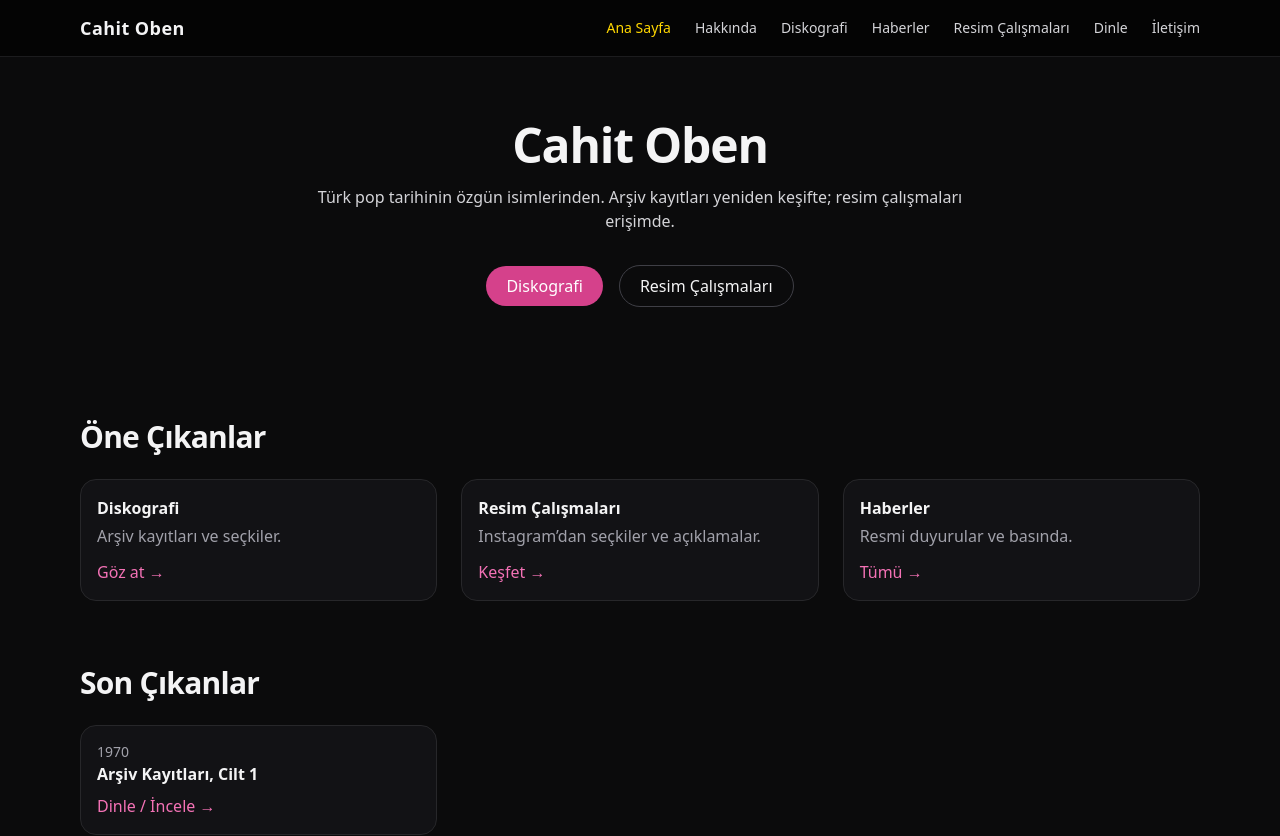
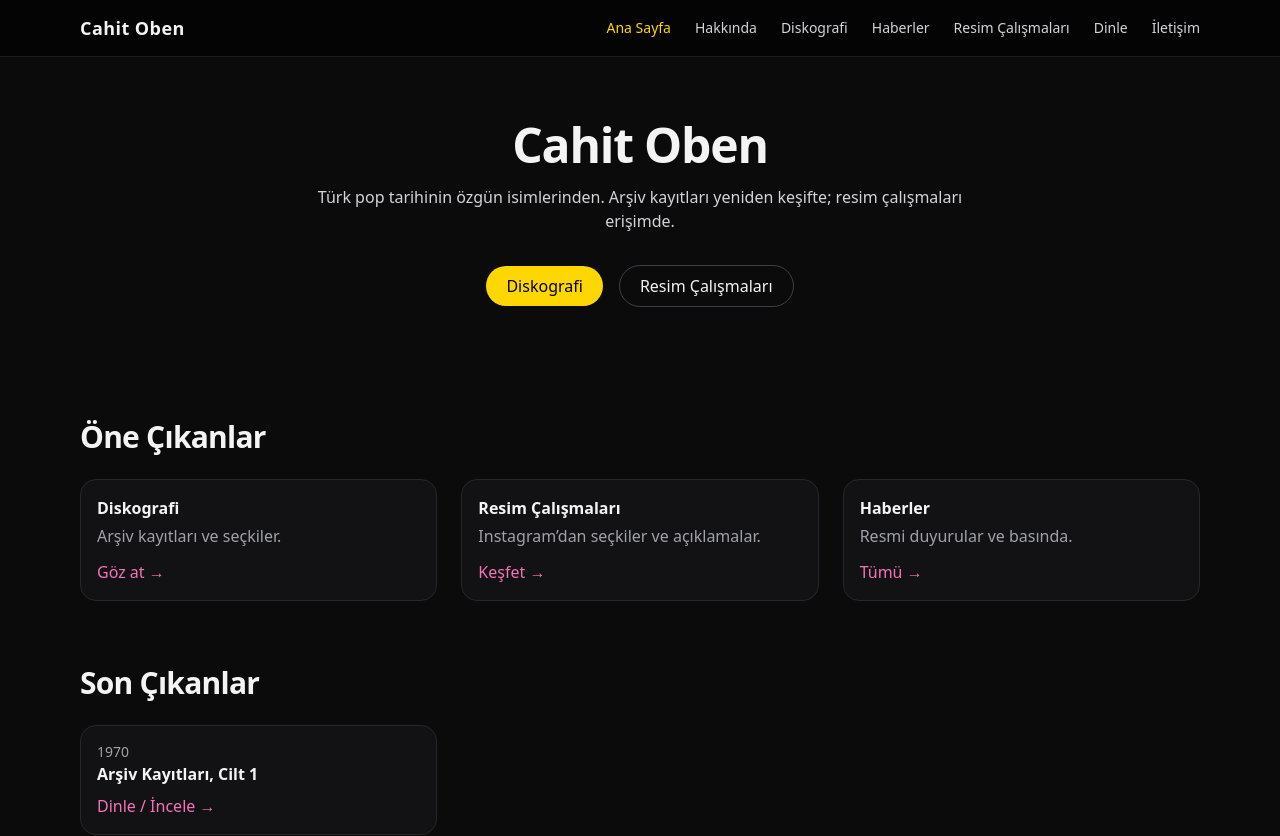
Before and after one commit to mertoben/cahitoben, a Next.js app: page / in a window 1280 px wide. Shown: the top 836 px of the page. Built offline with nearby package versions, Linux system fonts and the light colour scheme; no server answers.

Commit message:
Update Hero.tsx

```diff
--- a/components/Hero.tsx
+++ b/components/Hero.tsx
@@ -6,7 +6,7 @@ export default function Hero(){
         Türk pop tarihinin özgün isimlerinden. Arşiv kayıtları yeniden keşifte; resim çalışmaları erişimde.
       </p>
       <div className="mt-8 flex items-center justify-center gap-4">
-        <a href="/discography" className="bg-pink-500/90 hover:bg-pink-500 text-white rounded-full px-5 py-2 no-underline">Diskografi</a>
+        <a href="/discography" className="bg-gold hover:bg-gold-dark text-black rounded-full px-5 py-2 no-underline">Diskografi</a>
         <a href="/art" className="border border-zinc-700 hover:border-zinc-500 rounded-full px-5 py-2 no-underline">Resim Çalışmaları</a>
       </div>
     </section>
```
